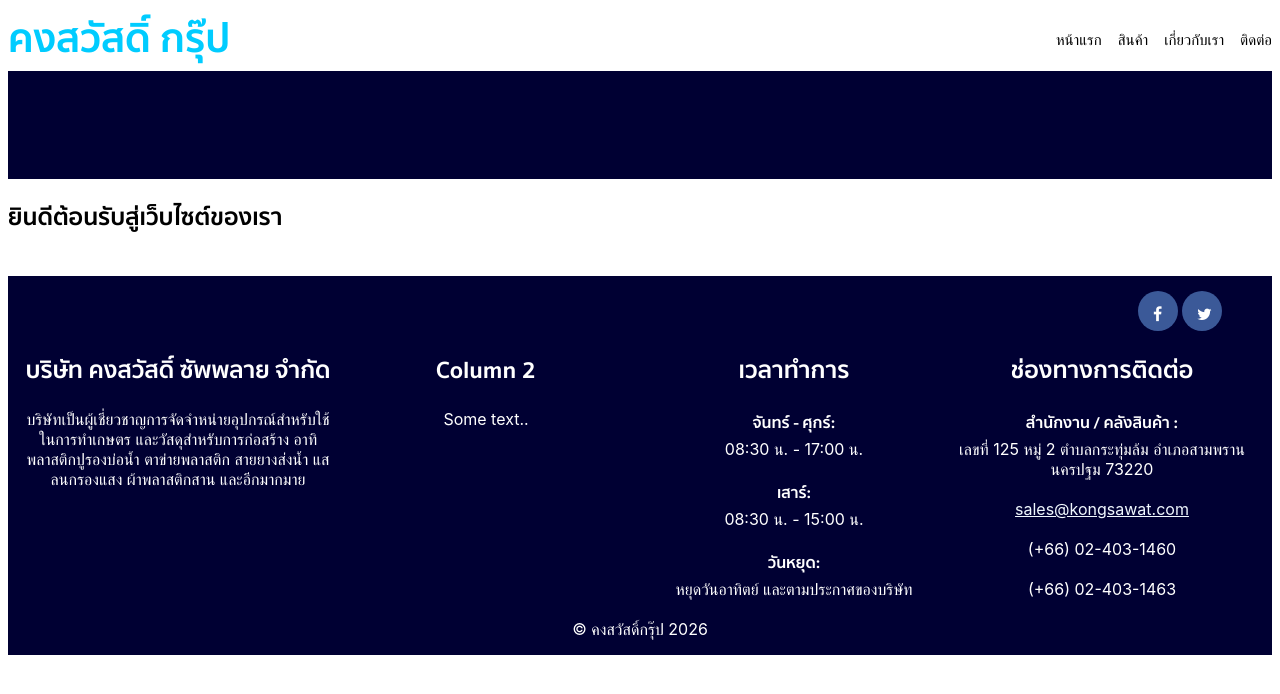
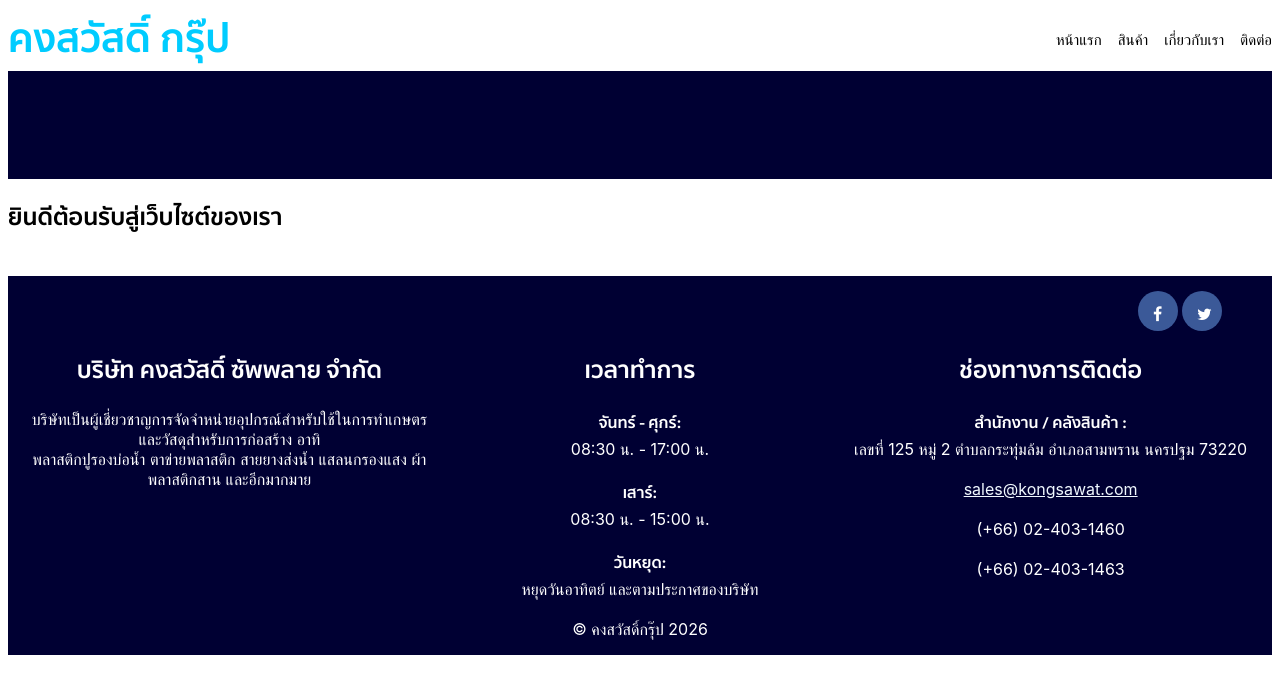
Before and after one commit to Joseph1999555/KSW_Static_Web, a plain HTML site: page index.html in a window 1280 px wide. Drawn offline with Linux system fonts and the light colour scheme; a web font is replaced by a local one.

Commit message:
remove column

```diff
--- a/footer/footer.css
+++ b/footer/footer.css
@@ -31,7 +31,8 @@
 
 .column {
   float: left;
-  width: 25%;
+  width: 33.3333%;
+  /* three-column layout */
 }
 
 /* Responsive: 2 columns on tablets, 1 column on phones */
--- a/footer/footer.html
+++ b/footer/footer.html
@@ -15,10 +15,6 @@
       <p>
         พลาสติกปูรองบ่อน้ำ ตาข่ายพลาสติก สายยางส่งน้ำ แสลนกรองแสง ผ้าพลาสติกสาน และอีกมากมาย
       </p>
-    </div>
-    <div class="column">
-      <h2>Column 2</h2>
-      <p>Some text..</p>
     </div>
     <div class="column">
       <h2>เวลาทำการ</h2>
```
